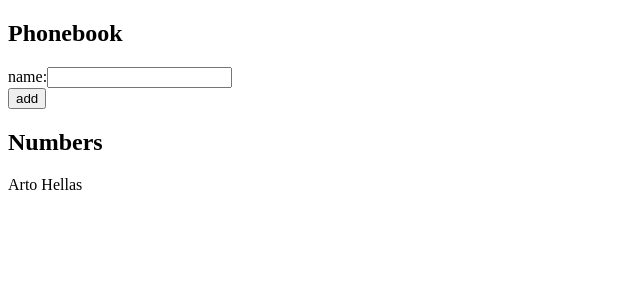
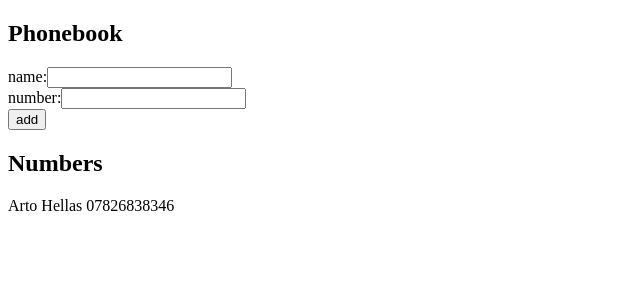
Before and after one commit to sebwylleman/fullstack-open, a React (Vite) app in the folder part02/phonebook/: page / in a window 1280 px wide. Shown: the top 300 px of the page, without its empty margins (0-640 px from the left). Built offline with nearby package versions, Linux system fonts and the light colour scheme.

Commit message:
feature: exercise 2.8

```diff
--- a/part02/phonebook/src/App.jsx
+++ b/part02/phonebook/src/App.jsx
@@ -1,10 +1,15 @@
 import { useState } from "react";
 
 const App = () => {
-  const [persons, setPersons] = useState([{ name: "Arto Hellas" }]);
+  const [persons, setPersons] = useState([
+    { name: "Arto Hellas", number: "07826838346" },
+  ]);
   const [newName, setNewName] = useState("");
+  const [newNumber, setNewNumber] = useState("");
 
   const handleNameChange = (event) => setNewName(event.target.value);
+
+  const handleNumChange = (event) => setNewNumber(event.target.value);
 
   const addPerson = (event) => {
     event.preventDefault();
@@ -14,11 +19,13 @@ const App = () => {
     if (personExistsinPhonebook) {
       alert(`${newName} is already added to phonebook`);
     } else {
-      const personObject = { name: newName };
+      const personObject = { name: newName, number: newNumber };
       setPersons(persons.concat(personObject));
     }
     setNewName("");
   };
+
+  console.log(persons);
 
   return (
     <div>
@@ -29,13 +36,19 @@ const App = () => {
           <input value={newName} onChange={handleNameChange} />
         </div>
         <div>
+          number:
+          <input value={newNumber} onChange={handleNumChange} />
+        </div>
+        <div>
           <button type="submit">add</button>
         </div>
       </form>
       <h2>Numbers</h2>
 
       {persons.map((person) => (
-        <p key={person.name}>{person.name}</p>
+        <p key={person.name}>
+          {person.name} {person.number}
+        </p>
       ))}
     </div>
   );
```
